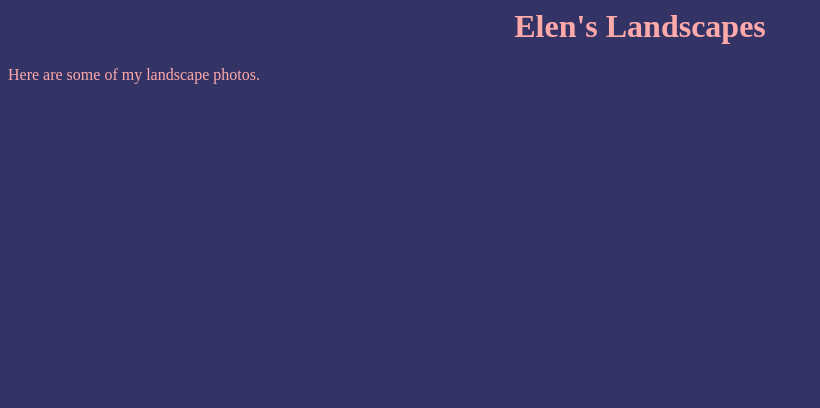
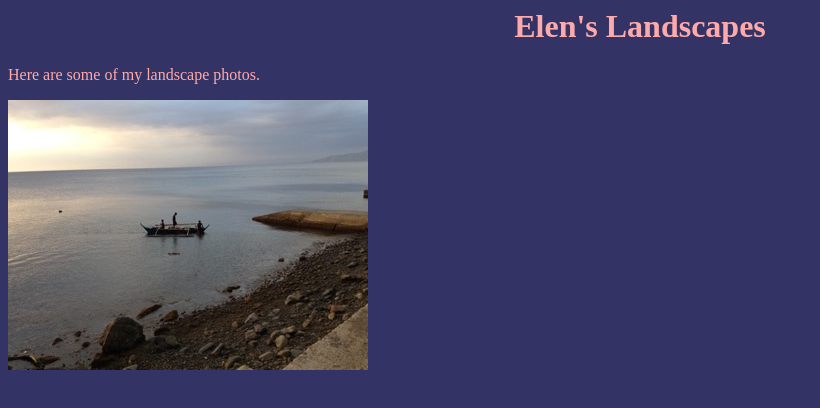
Before and after one commit to ecallaha/photography, a plain HTML site: page landscapes/index.html in a window 1280 px wide. Shown: the whole page, without its empty margins (0-820 px from the left). Drawn offline with Linux system fonts and the light colour scheme.

Commit message:
added boat image

```diff
--- a/landscapes/index.html
+++ b/landscapes/index.html
@@ -14,6 +14,6 @@
 		<p>
 			Here are some of my landscape photos.
 		</p>
-
+        <img src="Boat.jpg">
 	</body>
 </html>
```
Also changed, not shown: landscapes/Boat.jpg (added).
